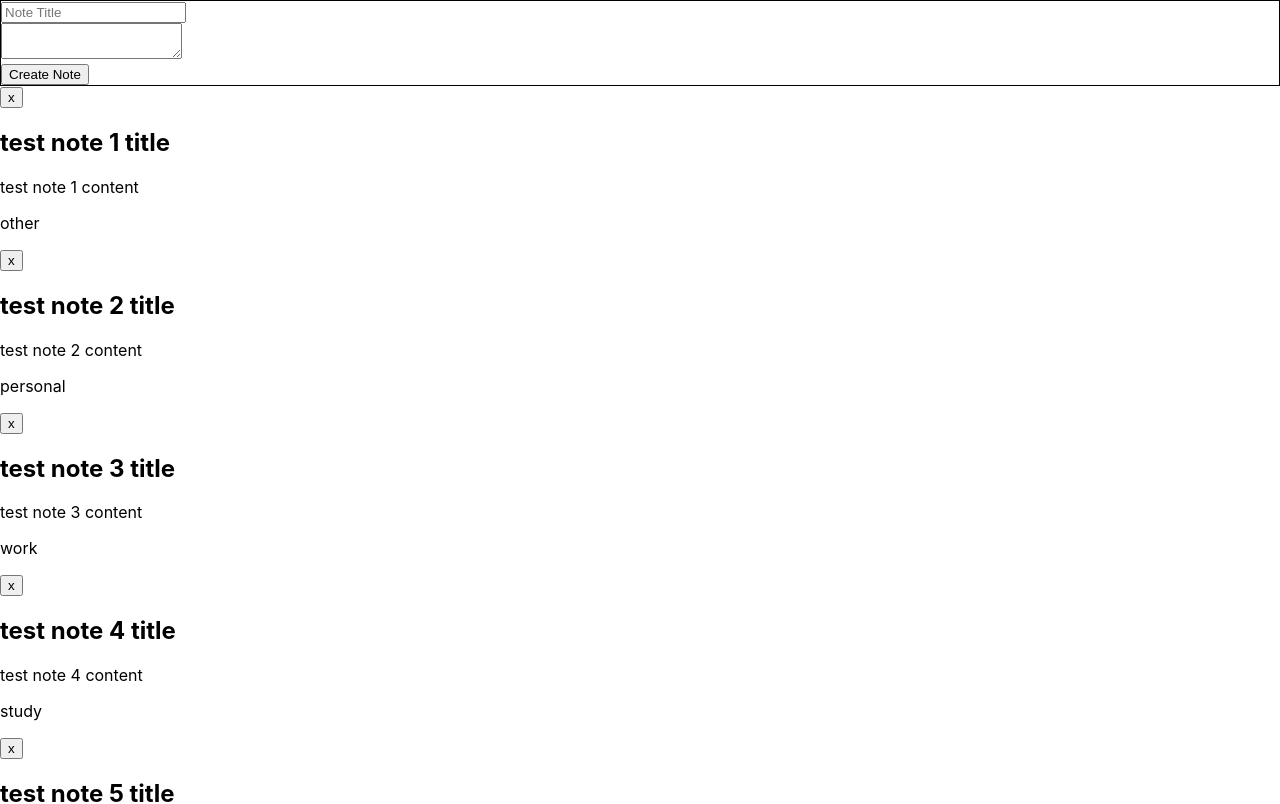
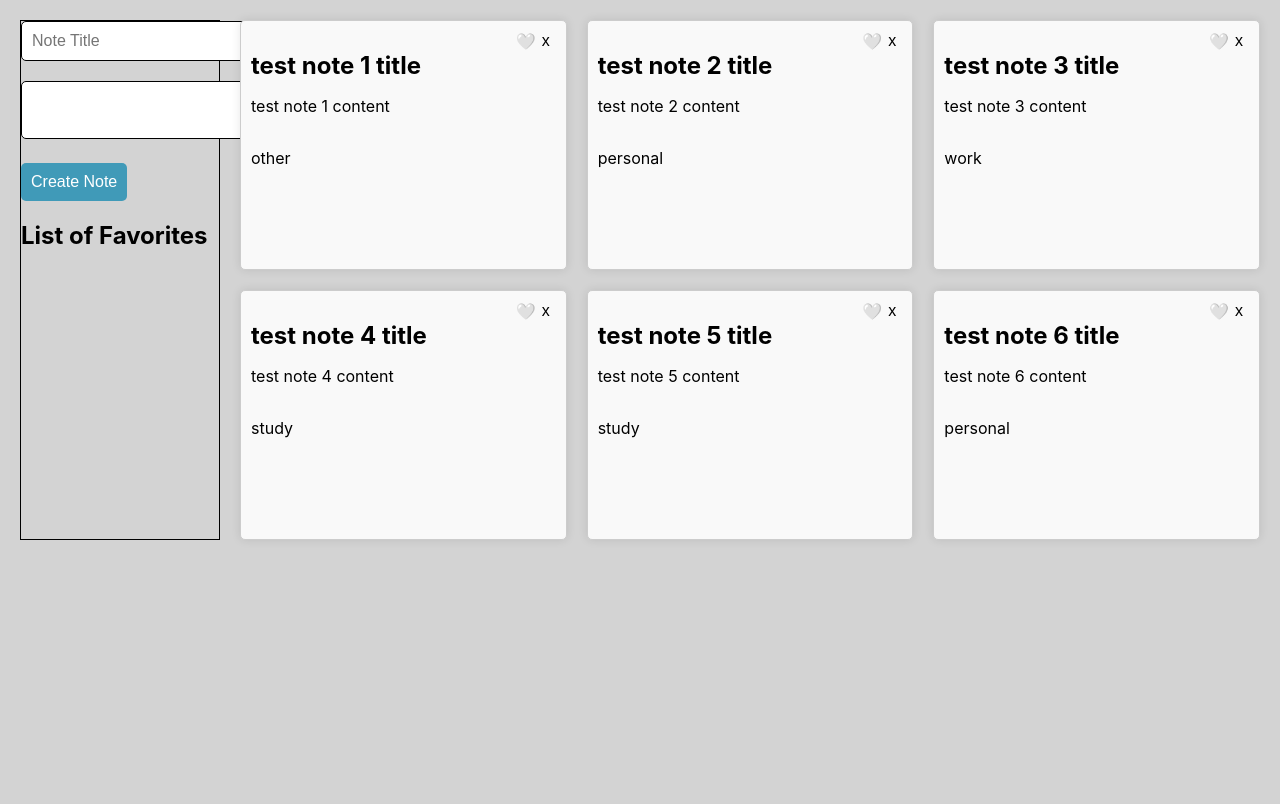
Before and after one commit to zlzcty/tqedyailyb-cse110-lab3, a React (Create React App) app in the folder my-app/: page / in a window 1280 px wide. Shown: the top 804 px of the page. Built offline with nearby package versions, Linux system fonts and the light colour scheme.

Commit message:
Exercise 4.2.4 Done

```diff
--- a/my-app/src/App.css
+++ b/my-app/src/App.css
@@ -1,17 +1,113 @@
 .note-individual {
     border: 1px solid black;
-  display: "flex";
+    display: 'flex';
     flex-direction: column;
 }
 
 .app-container {
-  display: "flex";
+    display: 'flex';
     flex-direction: column;
 }
 
-
 .note-form {
- display: "flex";
+    display: 'flex';
     border: 1px solid black;
     flex-direction: column;
 }
+
+/* Copied from 4.1.3 */
+
+body {
+    margin: 20px;
+    background-color: lightgrey;
+}
+
+.app-container {
+    grid-template-columns: 1fr;
+}
+
+@media (min-width: 600px) {
+    .app-container {
+        display: grid;
+        grid-template-columns: 200px 1fr;
+        gap: 20px;
+    }
+}
+
+.notes-grid {
+    display: grid;
+    grid-template-columns: repeat(auto-fill, minmax(250px, 1fr));
+    grid-auto-rows: minmax(250px, auto);
+    gap: 20px;
+}
+
+.note-item {
+    display: flex;
+    flex-direction: column;
+    border: 1px solid #ccc;
+    padding: 10px;
+    border-radius: 5px;
+    background-color: #f9f9f9;
+    box-shadow: 0px 0px 10px rgba(0, 0, 0, 0.1);
+    cursor: pointer;
+}
+
+.notes-header {
+    display: flex;
+    justify-content: flex-end;
+}
+
+.notes-header button {
+    font-size: 16px;
+    background: transparent;
+    border: none;
+    cursor: pointer;
+    max-width: fit-content;
+}
+
+h2 {
+    margin: 0;
+}
+
+.note-form {
+    display: flex;
+    flex-direction: column;
+    gap: 20px;
+}
+
+textarea,
+input {
+    border-radius: 5px;
+    border: 1px solid black;
+    padding: 10px;
+    font-size: 16px;
+}
+
+.note-form button {
+    border-radius: 5px;
+    background-color: rgb(64, 154, 184);
+    border: none;
+    padding: 10px;
+    font-size: 16px;
+    color: white;
+}
+
+.note-form button:hover {
+    background-color: rgb(106, 175, 198);
+    cursor: pointer;
+}
+
+.edit-buttons {
+    display: flex;
+    justify-content: space-evenly;
+    gap: 5px;
+}
+
+.edit-buttons button {
+    flex: 1;
+}
+
+.edit-buttons button:last-of-type {
+    background-color: rgb(220, 89, 89);
+    color: white;
+}
--- a/my-app/src/App.tsx
+++ b/my-app/src/App.tsx
@@ -1,23 +1,56 @@
 import './App.css';
-import { Label, Note } from "./types"; // Import the Label type from the appropriate module
-import { dummyNotesList } from "./constant"; // Import the dummyNotesList from the appropriate module
+import { Label, Note } from './types'; // Import the Label type from the appropriate module
+import { dummyNotesList } from './constant'; // Import the dummyNotesList from the appropriate module
+import FavoriteButton from './FavoriteButton';
+// import FavoriteList from "./FavoriteList"
+// import { FavoritesProvider } from "./FavoritesContext"
+import { ClickCounter } from './hooksExercise';
+import React, { useState } from 'react';
 
 function App() {
+    const [favorites, setFavorites] = useState<Note[]>([]);
+
+    const toggleFavorite = (item: Note) => {
+        setFavorites((prevFavorites) => {
+            if (prevFavorites.includes(item)) {
+                return prevFavorites.filter((favorite) => favorite !== item);
+            } else {
+                return [...prevFavorites, item];
+            }
+        });
+    };
+
     return (
-   <div className='app-container'>
+        <div className="app-container">
             <form className="note-form">
-       <div><input placeholder="Note Title"></input></div>
+                <div>
+                    <input placeholder="Note Title"></input>
+                </div>
 
-       <div><textarea></textarea></div>
+                <div>
+                    <textarea></textarea>
+                </div>
 
-       <div><button type="submit">Create Note</button></div>
+                <div>
+                    <button type="submit">Create Note</button>
+                </div>
+
+                {/* <FavoriteList /> */}
+                <h2>List of Favorites</h2>
+                <ul>
+                    {favorites.map((favorite, index) => (
+                        <li key={index}>{favorite.title}</li>
+                    ))}
+                </ul>
             </form>
             <div className="notes-grid">
                 {dummyNotesList.map((note) => (
-         <div
-           key={note.id}
-           className="note-item">
+                    <div key={note.id} className="note-item">
                         <div className="notes-header">
+                            <FavoriteButton
+                                toggleFavorite={toggleFavorite}
+                                note={note}
+                            />
                             <button>x</button>
                         </div>
                         <h2> {note.title} </h2>
@@ -26,8 +59,8 @@ function App() {
                     </div>
                 ))}
             </div>
+            {/* <ClickCounter /> */}
         </div>
-
     );
 }
 
--- /dev/null
+++ b/my-app/src/FavoriteButton.tsx
@@ -0,0 +1,45 @@
+import React, { useState, useEffect } from 'react';
+import { Note } from './types';
+
+type FavoriteButtonProps = {
+    note: Note; // the note object the FavoriteButton is a part of
+    toggleFavorite: (item: Note) => void;
+};
+
+let instanceCounter = 0;
+
+export default function FavoriteButton({
+    toggleFavorite,
+    note,
+}: FavoriteButtonProps) {
+    const [toggled, setToggled] = useState(false);
+
+    const instanceId = `checkbox-${instanceCounter++}`;
+
+    // this triggers whenever our state changes
+    useEffect(() => {
+        console.log(`Favorite is clicked`);
+    }, [toggled]);
+
+    // we specified for this to activate whenever it is changed
+    const toggleClick = () => {
+        setToggled((prevState) => !prevState);
+        toggleFavorite(note);
+    };
+
+    return (
+        <div>
+            <input
+                type="checkbox"
+                id={`checkbox-${instanceId}`}
+                checked={toggled}
+                onChange={toggleClick}
+                style={{ display: 'none' }}
+            />
+
+            <label htmlFor={`checkbox-${instanceId}`}>
+                {toggled ? '❤️' : '🤍'}
+            </label>
+        </div>
+    );
+}
--- /dev/null
+++ b/my-app/src/hooksExercise.tsx
@@ -0,0 +1,22 @@
+import React, { useState, useEffect } from 'react';
+
+export function ClickCounter() {
+    const [count, setCount] = useState(0);
+
+    const handleClick = () => {
+        setCount(count + 1);
+    };
+
+    // first argument is function that runs
+    // [count] is an array of dependencies. Effect will only change when these change
+    useEffect(() => {
+        document.title = `You clicked ${count} times`;
+    }, [count]);
+
+    return (
+        <div>
+            <p>Clicks: {count}</p>
+            <button onClick={handleClick}>Click me!</button>
+        </div>
+    );
+}
```
Also changed, not shown: my-app/src/constant.ts (+14 -14 lines), my-app/src/types.ts (+7 -7 lines), my-app/src/react-app-env.d.ts (line endings or trailing spaces), my-app/tsconfig.json (line endings or trailing spaces), 1 other file (tests, documents, lock files or other folders). Lines whose indentation alone changed are shown as unchanged.
